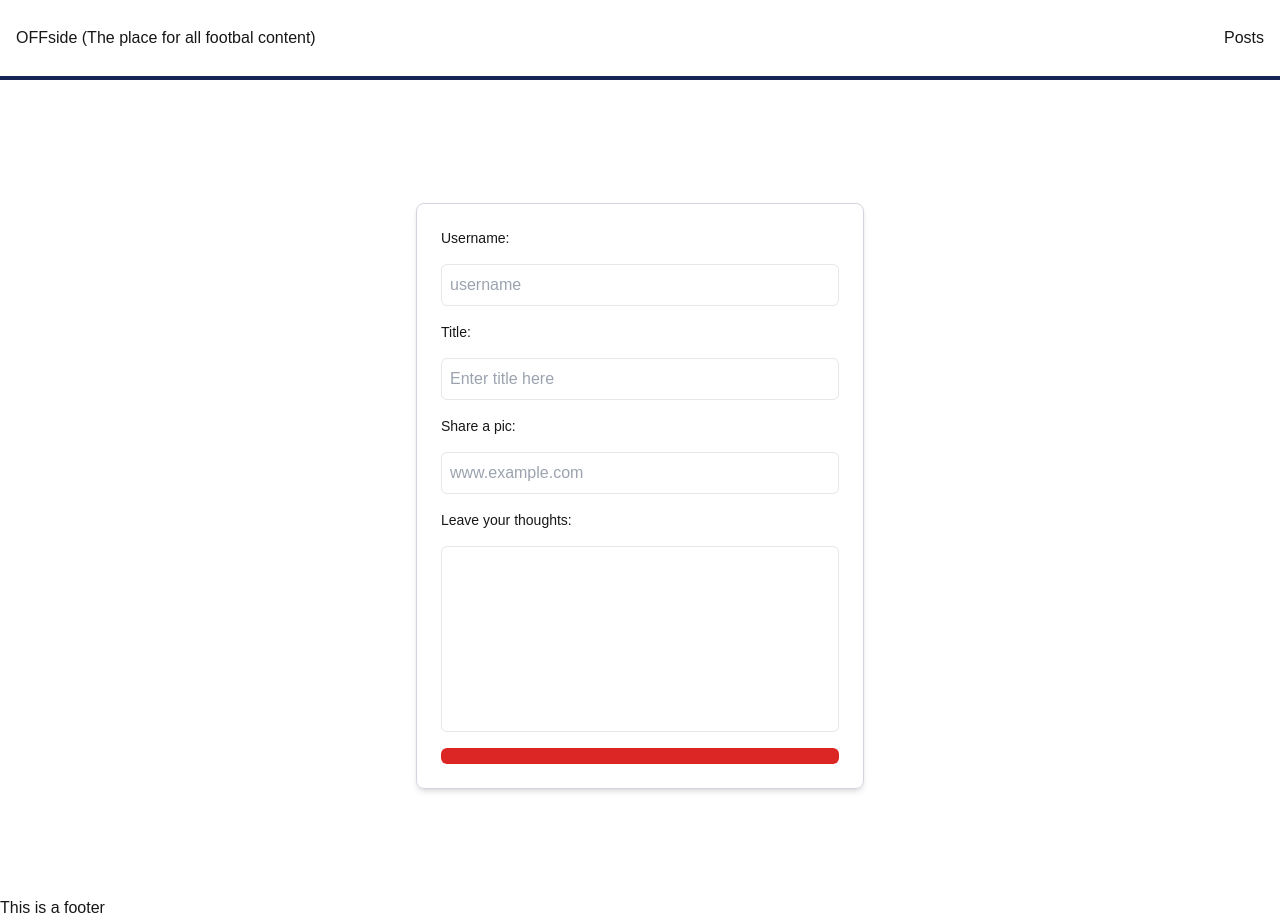
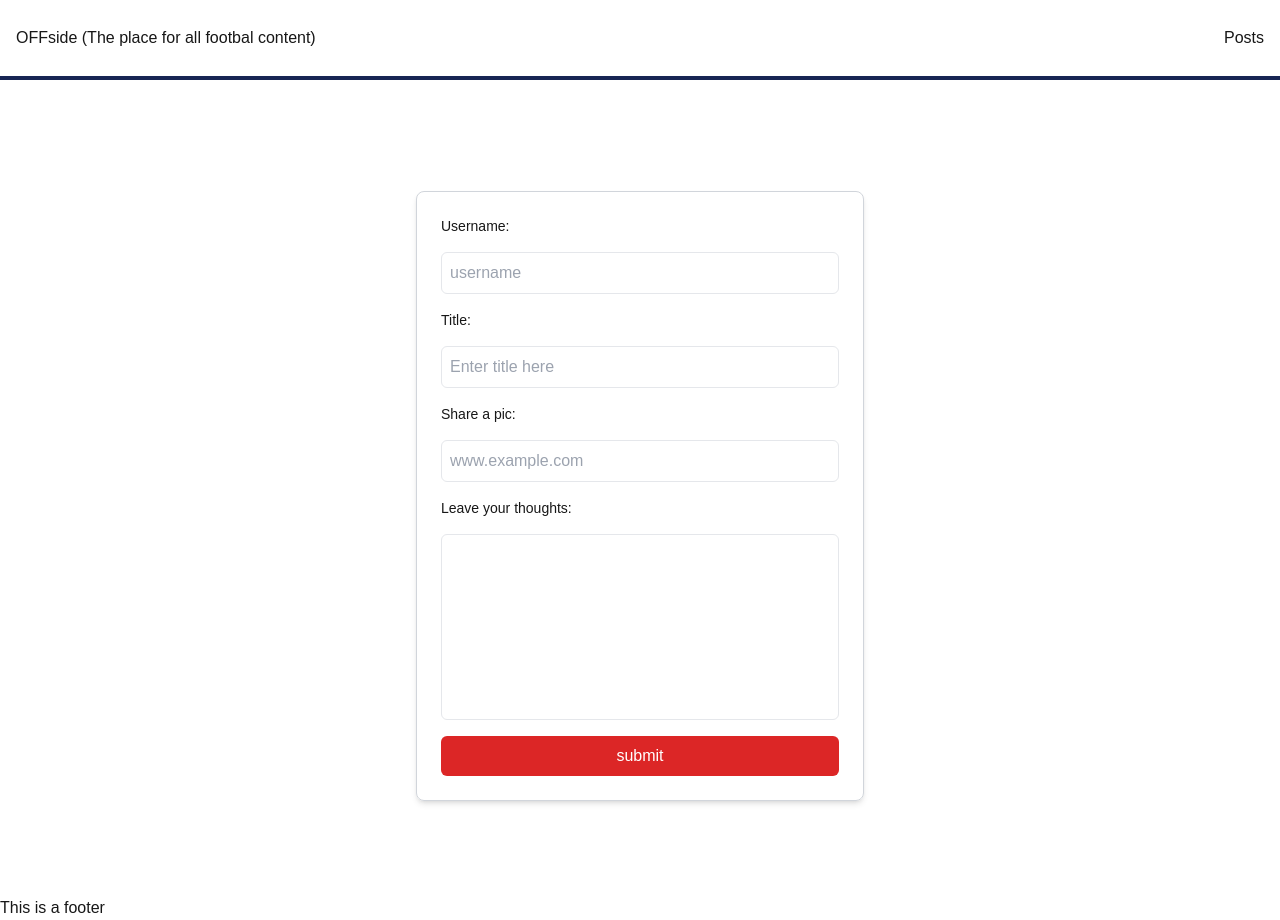
Before and after one commit to BullDogPatch/week8-assignment, a Next.js app: page /new-post in a window 1280 px wide. Built offline with nearby package versions, Linux system fonts and the light colour scheme; no server answers.

Commit message:
add DeleteButton component to reuse, also change comments by post id to be in DESC order

```diff
--- a/src/app/new-post/page.js
+++ b/src/app/new-post/page.js
@@ -55,6 +55,7 @@ const NewPostPage = () => {
           classNames={
             'w-full p-2 text-white bg-red-600 rounded-md hover:bg-red-700 transition'
           }
+          text='submit'
         />
       </form>
     </div>
--- /dev/null
+++ b/src/components/DeleteButton.jsx
@@ -0,0 +1,13 @@
+'use client';
+import { useFormStatus } from 'react-dom';
+
+const DeleteButton = () => {
+  const { pending } = useFormStatus();
+  return (
+    <button type='submit' disabled={pending}>
+      {pending ? 'Deleting...' : 'Delete'}
+    </button>
+  );
+};
+
+export default DeleteButton;
--- a/src/components/DeleteForm.jsx
+++ b/src/components/DeleteForm.jsx
@@ -1,4 +1,5 @@
 import { deletePost } from '@/utils/actions';
+import DeleteButton from './DeleteButton';
 
 // credit here goes to this video (https://www.youtube.com/watch?v=S9rL4_UDLFQ)
 
@@ -6,7 +7,7 @@ const DeleteForm = ({ id }) => {
   return (
     <form action={deletePost}>
       <input type='hidden' name='id' value={id} />
-      <button>Delete Post</button>
+      <DeleteButton />
     </form>
   );
 };
```
Also changed, not shown: src/utils/api.js (+5 -3 lines).
